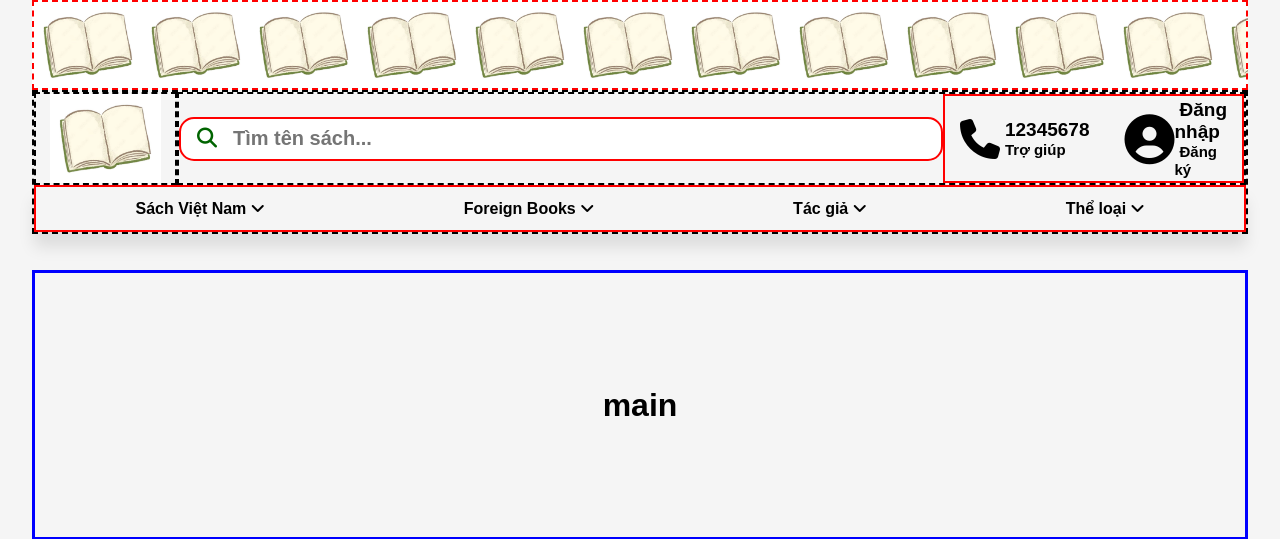
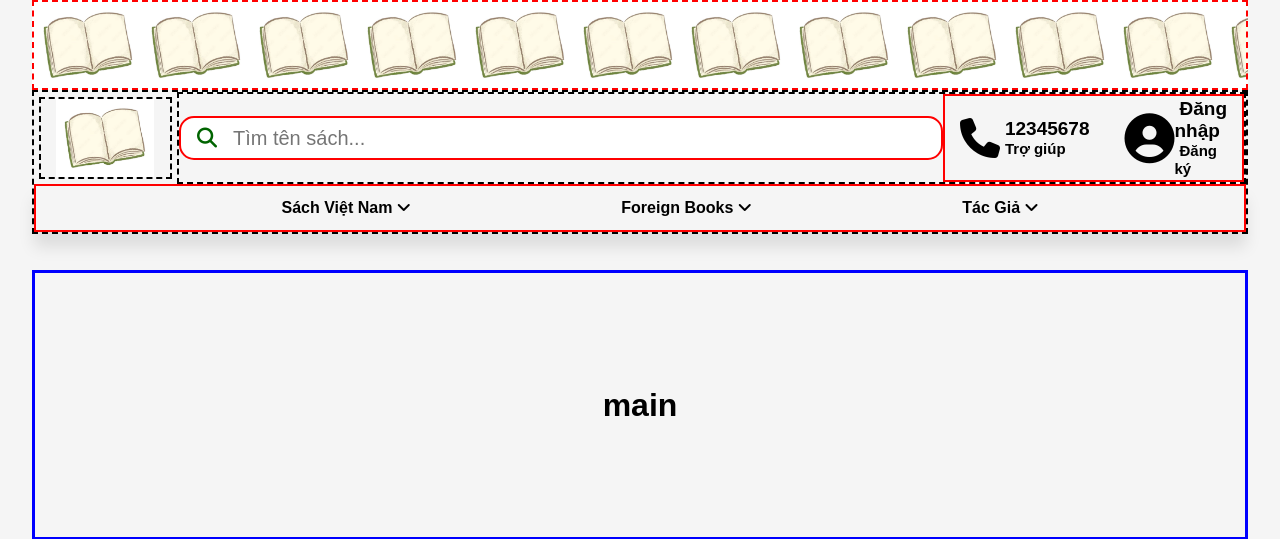
Before and after one commit to NguyenPhuocTruong/LTWeb_Nhom1_QuanLyThuVien, a PHP site: page / in a window 1280 px wide. Shown: the top 539 px of the page. Run offline with PHP 8.4, Linux system fonts and the light colour scheme; some libraries are stand-ins or nearby versions.

Commit message:
update header css

```diff
--- a/index.css
+++ b/index.css
@@ -1,3 +1,4 @@
+/* =====================================General============================================ */
 * {
     box-sizing: border-box;
     margin: 0;
@@ -26,6 +27,7 @@ a {
     font-weight: 550;
 }
 
+/* =====================================Header============================================ */
 div.upper_header {
     height: 90px;
     grid-area: upper_header;
@@ -55,13 +57,15 @@ div.lower_header {
     ;
 }
 
-div.lower_header div.logo {
+.logo {
     grid-area: logo;
     border: 2px dashed black;
     background-image: url("/images/book\ png_.jpg");
     background-size: contain;
     background-repeat: no-repeat;
     background-position: center;
+    width: 100%;
+    height: 100%;
 }
 
 div.lower_header div.search {
@@ -70,13 +74,12 @@ div.lower_header div.search {
     display: flex;
     flex-direction: row;
     align-items: center;
-    /* justify-content: center; */
 }
 
 input[type="search"] {
     margin: auto 10px;
     font-size: 20px;
-    font-weight: bolder;
+    font-weight: 500;
     height: 40px;
     width: 700px;
     outline: 0;
@@ -146,6 +149,49 @@ div.lower_header div.catalogue {
     box-shadow: 0px 15px 15px 0px rgba(0, 0, 0, 0.10);
 }
 
+div.catalogue ul {
+    width: 100%;
+    display: flex;
+    flex-direction: row;
+    align-items: center;
+    justify-content: space-evenly;
+    /* border: 3px blue solid; */
+}
+
+li {
+    display: flex;
+    flex-direction: row;
+    align-items: center;
+    justify-content: center;
+    /* border: 3px red solid; */
+    height: 44px;
+}
+
+.dropdown_content {
+    display: none;
+    position: absolute;
+    min-width: 500px;
+    background-color: white;
+    margin-top: 170px;
+    box-shadow: 0px 15px 15px 0px rgba(0, 0, 0, 0.10);
+    border-radius: 5px;
+}
+
+.dropdown_content a {
+    display: block;
+    /* margin: 10px; */
+    /* font-size: 15px; */
+}
+
+.dropdown_content a:hover {
+    background-color: #f1f1f1;
+}
+
+.dropdown:hover .dropdown_content {
+    display: block;
+}
+
+/* =====================================Main============================================ */
 main {
     grid-area: main;
     border: 3px blue solid;
@@ -155,6 +201,7 @@ main {
     align-items: center;
 }
 
+/* =====================================Footer============================================ */
 footer {
     grid-area: footer;
     border: 3px black solid;
--- a/index.php
+++ b/index.php
@@ -10,7 +10,7 @@
 <body>
     <div class="upper_header"></div>
     <div class="lower_header">
-        <div class="logo"></div>
+        <a href=""><div class="logo"></div></a>
         <div class="search">
             <div class="search_bar">
                 <button class="search_button"><i class="fa-solid fa-magnifying-glass"></i></button>
@@ -28,10 +28,38 @@
             </div>
         </div>
         <div class="catalogue">
-            <a href="">Sách Việt Nam <i class="fa-solid fa-angle-down"></i></a>
-            <a href="">Foreign Books <i class="fa-solid fa-angle-down"></i></a>
-            <a href="">Tác giả <i class="fa-solid fa-angle-down"></i></a>
-            <a href="">Thể loại <i class="fa-solid fa-angle-down"></i></a>
+            <ul>
+                <li class="dropdown">
+                    <a href="">Sách Việt Nam <i class="fa-solid fa-angle-down"></i></a>
+                    <div class="dropdown_content">
+                        <a href="">book</a>
+                        <a href="">book</a>
+                        <a href="">book</a>
+                        <a href="">book</a>
+                        <a href="">book</a>
+                    </div>
+                </li>
+                <li class="dropdown">
+                    <a href="">Foreign Books <i class="fa-solid fa-angle-down"></i></a>
+                    <div class="dropdown_content">
+                        <a href="">book1</a>
+                        <a href="">book1</a>
+                        <a href="">book1</a>
+                        <a href="">book1</a>
+                        <a href="">book1</a>
+                    </div>
+                </li>
+                <li class="dropdown">
+                    <a href="">Tác Giả <i class="fa-solid fa-angle-down"></i></a>
+                    <div class="dropdown_content">
+                        <a href="">book2</a>
+                        <a href="">book2</a>
+                        <a href="">book2</a>
+                        <a href="">book2</a>
+                        <a href="">book2</a>
+                    </div>
+                </li>
+            </ul>
         </div>
     </div>
     <main>
```
